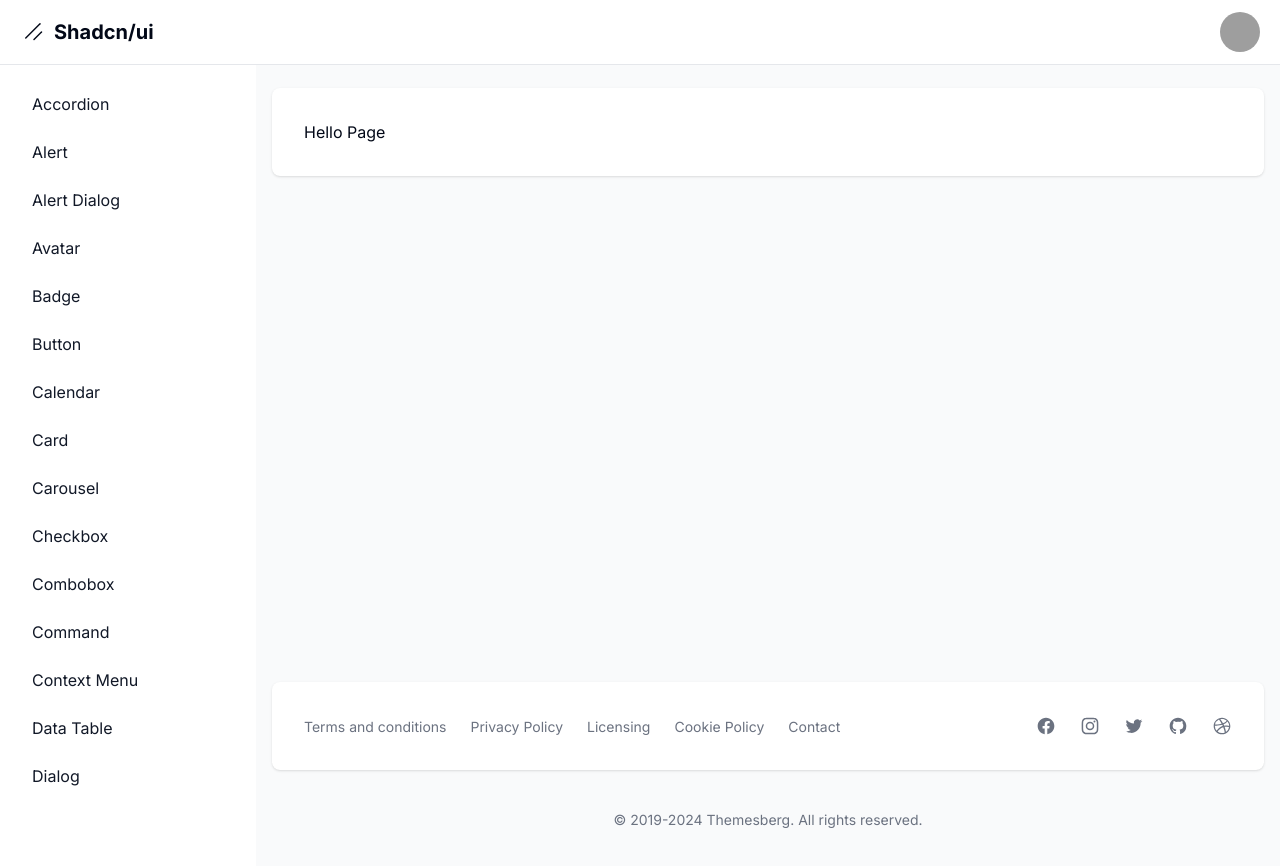
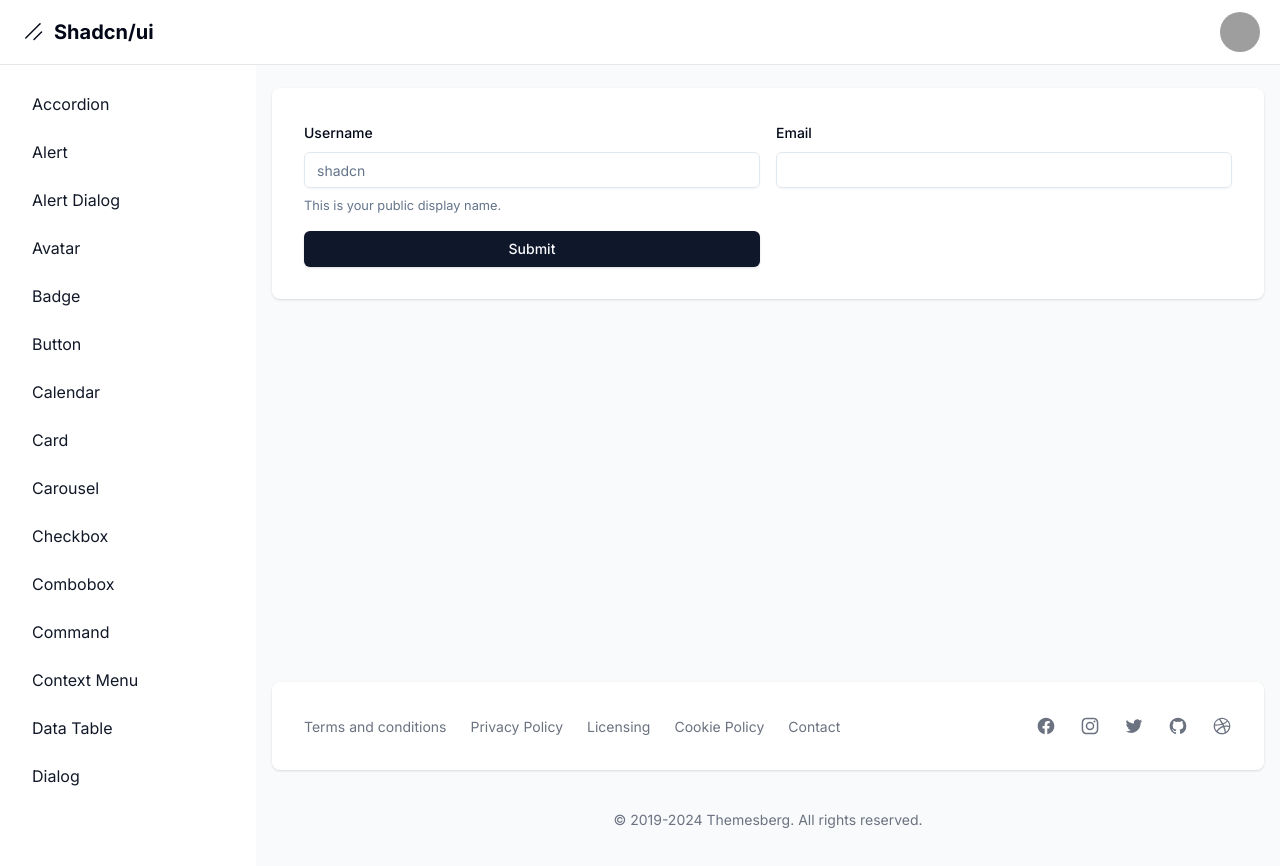
Before and after one commit to Starklord17/Shadcn-Dashboard, a Next.js app: page /dashboard/form in a window 1280 px wide. Shown: the top 866 px of the page. Built offline with nearby package versions, Linux system fonts and the light colour scheme; grey boxes are pictures that could not be loaded.

Commit message:
:zap: Formulario básico

```diff
--- a/package.json
+++ b/package.json
@@ -10,6 +10,7 @@
     "lint": "next lint"
   },
   "dependencies": {
+    "@hookform/resolvers": "^3.9.0",
     "@radix-ui/react-accordion": "^1.2.0",
     "@radix-ui/react-alert-dialog": "^1.1.1",
     "@radix-ui/react-avatar": "^1.1.0",
@@ -41,11 +42,13 @@
     "react": "^18",
     "react-day-picker": "^8.10.1",
     "react-dom": "^18",
+    "react-hook-form": "^7.53.0",
     "sonner": "^1.5.0",
     "tailwind-merge": "^2.5.2",
     "tailwindcss-animate": "^1.0.7",
     "unique-names-generator": "^4.7.1",
-    "uuid": "^10.0.0"
+    "uuid": "^10.0.0",
+    "zod": "^3.23.8"
   },
   "devDependencies": {
     "@types/node": "^20",
--- a/src/app/dashboard/form/page.tsx
+++ b/src/app/dashboard/form/page.tsx
@@ -1,7 +1,87 @@
+"use client";
+
+import { zodResolver } from "@hookform/resolvers/zod";
+import { useForm } from "react-hook-form";
+import { z } from "zod";
+
+import { Button } from "@/components/ui/button";
+import {
+  Form,
+  FormControl,
+  FormDescription,
+  FormField,
+  FormItem,
+  FormLabel,
+  FormMessage,
+} from "@/components/ui/form";
+import { Input } from "@/components/ui/input";
+
+const formSchema = z.object({
+  username: z.string().min(2).max(20),
+  email: z.string().email(),
+});
+
 export default function Page() {
+  // 1. Define your form.
+  const form = useForm<z.infer<typeof formSchema>>({
+    resolver: zodResolver(formSchema),
+    defaultValues: {
+      username: "",
+      email: "",
+    },
+  });
+
+  // 2. Define a submit handler.
+  function onSubmit(values: z.infer<typeof formSchema>) {
+    // Do something with the form values.
+    // ✅ This will be type-safe and validated.
+    console.log({ values });
+  }
+
   return (
     <div>
-      <h1>Hello Page</h1>
+      <Form {...form}>
+        <form
+          onSubmit={form.handleSubmit(onSubmit)}
+          className="grid grid-cols-2 gap-4"
+        >
+          {/* UserName */}
+          <FormField
+            control={form.control}
+            name="username"
+            render={({ field }) => (
+              <FormItem>
+                <FormLabel>Username</FormLabel>
+                <FormControl>
+                  <Input placeholder="shadcn" {...field} />
+                </FormControl>
+                <FormDescription>
+                  This is your public display name.
+                </FormDescription>
+                <FormMessage />
+              </FormItem>
+            )}
+          />
+
+          {/* Email */}
+
+          <FormField
+            control={form.control}
+            name="email"
+            render={({ field }) => (
+              <FormItem>
+                <FormLabel>Email</FormLabel>
+                <FormControl>
+                  <Input type="email" {...field} />
+                </FormControl>
+                <FormMessage />
+              </FormItem>
+            )}
+          />
+          {/* Submit */}
+          <Button type="submit">Submit</Button>
+        </form>
+      </Form>
     </div>
   );
 }
--- /dev/null
+++ b/src/components/ui/form.tsx
@@ -0,0 +1,178 @@
+"use client"
+
+import * as React from "react"
+import * as LabelPrimitive from "@radix-ui/react-label"
+import { Slot } from "@radix-ui/react-slot"
+import {
+  Controller,
+  ControllerProps,
+  FieldPath,
+  FieldValues,
+  FormProvider,
+  useFormContext,
+} from "react-hook-form"
+
+import { cn } from "@/lib/utils"
+import { Label } from "@/components/ui/label"
+
+const Form = FormProvider
+
+type FormFieldContextValue<
+  TFieldValues extends FieldValues = FieldValues,
+  TName extends FieldPath<TFieldValues> = FieldPath<TFieldValues>
+> = {
+  name: TName
+}
+
+const FormFieldContext = React.createContext<FormFieldContextValue>(
+  {} as FormFieldContextValue
+)
+
+const FormField = <
+  TFieldValues extends FieldValues = FieldValues,
+  TName extends FieldPath<TFieldValues> = FieldPath<TFieldValues>
+>({
+  ...props
+}: ControllerProps<TFieldValues, TName>) => {
+  return (
+    <FormFieldContext.Provider value={{ name: props.name }}>
+      <Controller {...props} />
+    </FormFieldContext.Provider>
+  )
+}
+
+const useFormField = () => {
+  const fieldContext = React.useContext(FormFieldContext)
+  const itemContext = React.useContext(FormItemContext)
+  const { getFieldState, formState } = useFormContext()
+
+  const fieldState = getFieldState(fieldContext.name, formState)
+
+  if (!fieldContext) {
+    throw new Error("useFormField should be used within <FormField>")
+  }
+
+  const { id } = itemContext
+
+  return {
+    id,
+    name: fieldContext.name,
+    formItemId: `${id}-form-item`,
+    formDescriptionId: `${id}-form-item-description`,
+    formMessageId: `${id}-form-item-message`,
+    ...fieldState,
+  }
+}
+
+type FormItemContextValue = {
+  id: string
+}
+
+const FormItemContext = React.createContext<FormItemContextValue>(
+  {} as FormItemContextValue
+)
+
+const FormItem = React.forwardRef<
+  HTMLDivElement,
+  React.HTMLAttributes<HTMLDivElement>
+>(({ className, ...props }, ref) => {
+  const id = React.useId()
+
+  return (
+    <FormItemContext.Provider value={{ id }}>
+      <div ref={ref} className={cn("space-y-2", className)} {...props} />
+    </FormItemContext.Provider>
+  )
+})
+FormItem.displayName = "FormItem"
+
+const FormLabel = React.forwardRef<
+  React.ElementRef<typeof LabelPrimitive.Root>,
+  React.ComponentPropsWithoutRef<typeof LabelPrimitive.Root>
+>(({ className, ...props }, ref) => {
+  const { error, formItemId } = useFormField()
+
+  return (
+    <Label
+      ref={ref}
+      className={cn(error && "text-destructive", className)}
+      htmlFor={formItemId}
+      {...props}
+    />
+  )
+})
+FormLabel.displayName = "FormLabel"
+
+const FormControl = React.forwardRef<
+  React.ElementRef<typeof Slot>,
+  React.ComponentPropsWithoutRef<typeof Slot>
+>(({ ...props }, ref) => {
+  const { error, formItemId, formDescriptionId, formMessageId } = useFormField()
+
+  return (
+    <Slot
+      ref={ref}
+      id={formItemId}
+      aria-describedby={
+        !error
+          ? `${formDescriptionId}`
+          : `${formDescriptionId} ${formMessageId}`
+      }
+      aria-invalid={!!error}
+      {...props}
+    />
+  )
+})
+FormControl.displayName = "FormControl"
+
+const FormDescription = React.forwardRef<
+  HTMLParagraphElement,
+  React.HTMLAttributes<HTMLParagraphElement>
+>(({ className, ...props }, ref) => {
+  const { formDescriptionId } = useFormField()
+
+  return (
+    <p
+      ref={ref}
+      id={formDescriptionId}
+      className={cn("text-[0.8rem] text-muted-foreground", className)}
+      {...props}
+    />
+  )
+})
+FormDescription.displayName = "FormDescription"
+
+const FormMessage = React.forwardRef<
+  HTMLParagraphElement,
+  React.HTMLAttributes<HTMLParagraphElement>
+>(({ className, children, ...props }, ref) => {
+  const { error, formMessageId } = useFormField()
+  const body = error ? String(error?.message) : children
+
+  if (!body) {
+    return null
+  }
+
+  return (
+    <p
+      ref={ref}
+      id={formMessageId}
+      className={cn("text-[0.8rem] font-medium text-destructive", className)}
+      {...props}
+    >
+      {body}
+    </p>
+  )
+})
+FormMessage.displayName = "FormMessage"
+
+export {
+  useFormField,
+  Form,
+  FormItem,
+  FormLabel,
+  FormControl,
+  FormDescription,
+  FormMessage,
+  FormField,
+}
```
Also changed, not shown: 2 other files (tests, documents, lock files or other folders).
